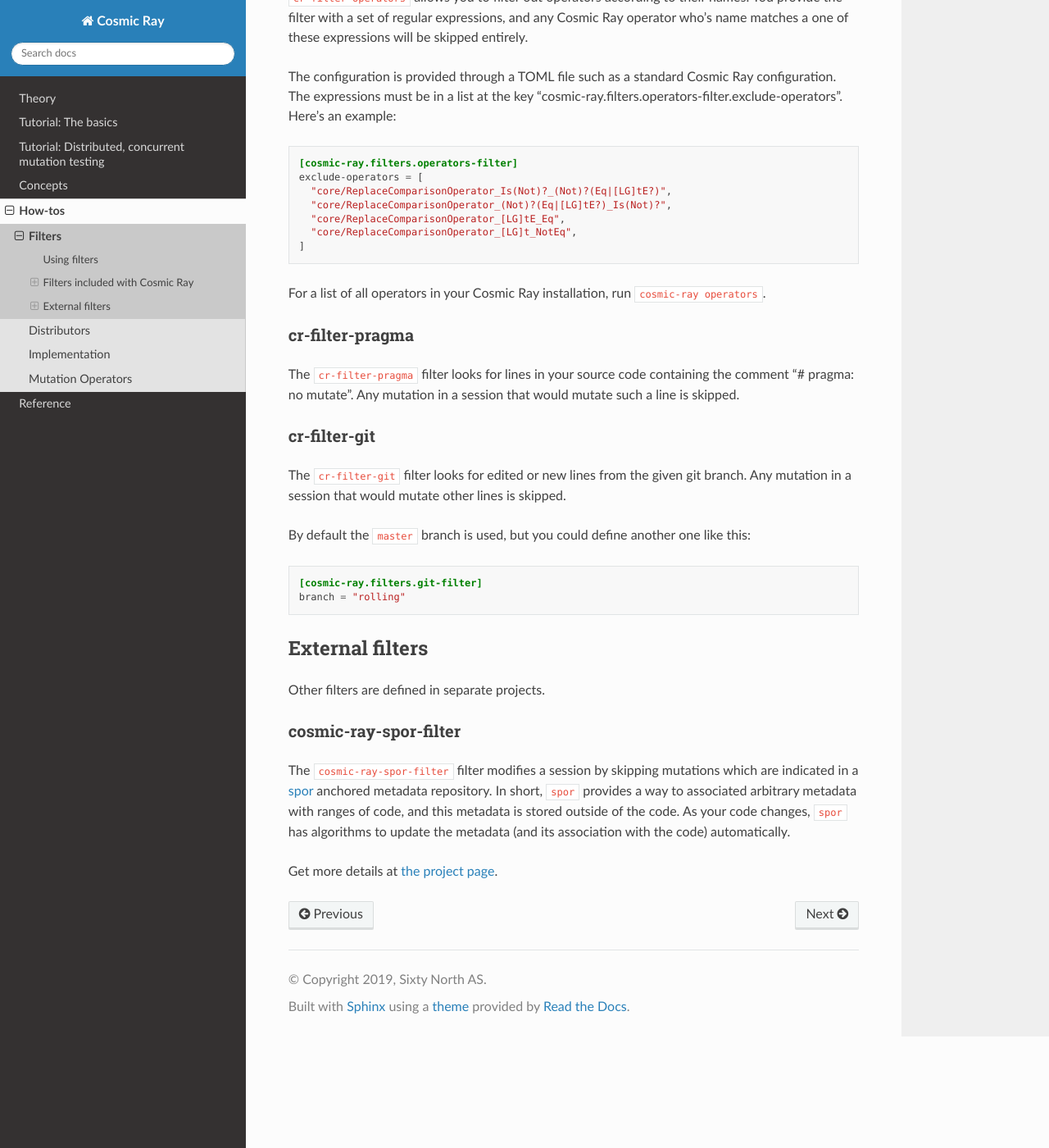
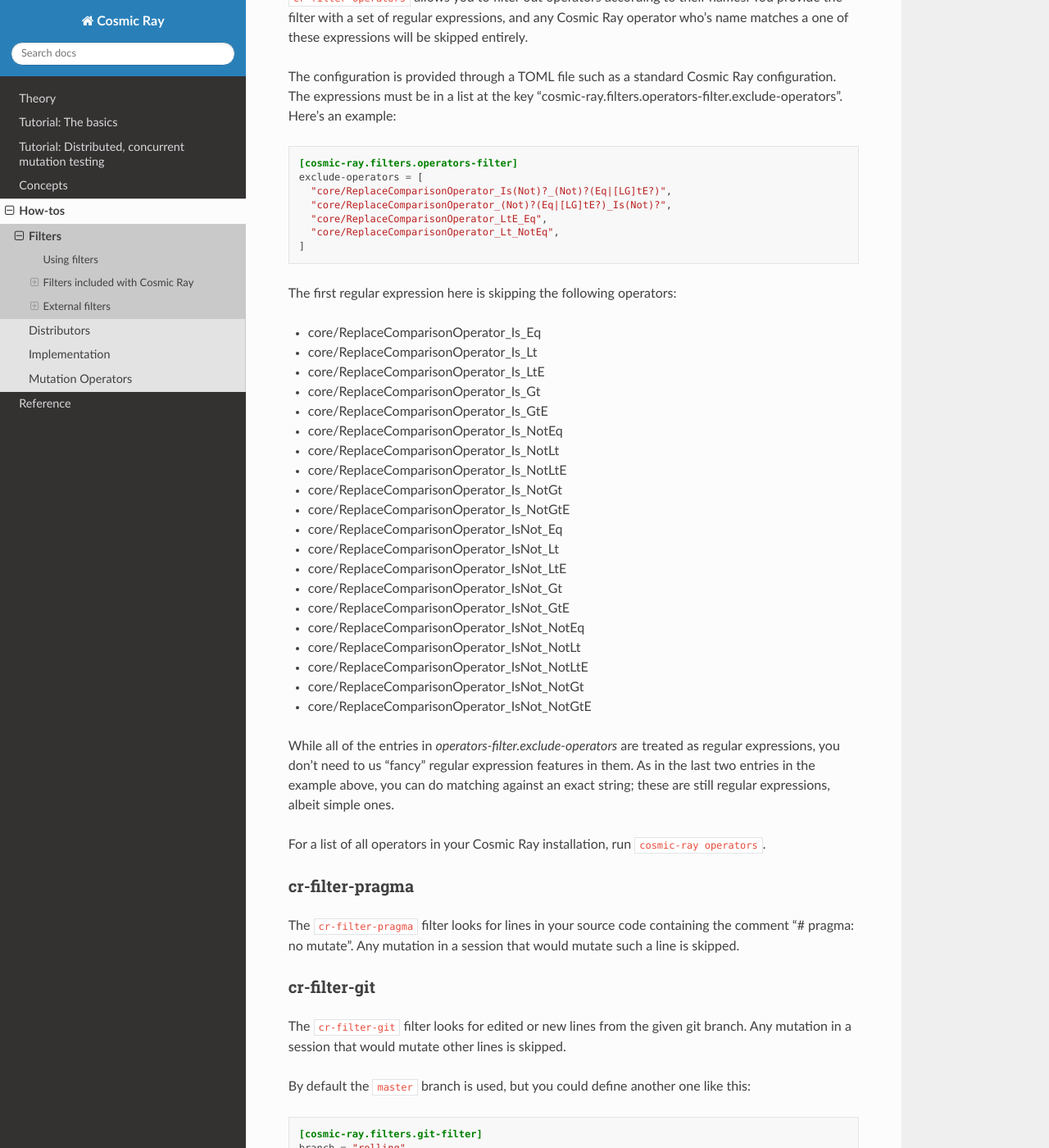
Before and after one commit to sixty-north/cosmic-ray, a Sphinx documentation site: the page built from docs/source/how-tos/filters.rst, in a window 1280 px wide and 1400 px high, scrolled down 1002 px. Shown: the whole window at 82% size. Built offline with Sphinx 7.4.7 and the Read the Docs theme 2.0.0, drawn with Linux system fonts in a browser that asks for light colours.

Commit message:
Added more explanation about the operator filter.

```diff
--- a/docs/source/how-tos/filters.rst
+++ b/docs/source/how-tos/filters.rst
@@ -50,9 +50,36 @@ in a list at the key "cosmic-ray.filters.operators-filter.exclude-operators". He
   exclude-operators = [
     "core/ReplaceComparisonOperator_Is(Not)?_(Not)?(Eq|[LG]tE?)",
     "core/ReplaceComparisonOperator_(Not)?(Eq|[LG]tE?)_Is(Not)?",
-    "core/ReplaceComparisonOperator_[LG]tE_Eq",
-    "core/ReplaceComparisonOperator_[LG]t_NotEq",
+    "core/ReplaceComparisonOperator_LtE_Eq",
+    "core/ReplaceComparisonOperator_Lt_NotEq",
   ]
+
+The first regular expression here is skipping the following operators:
+
+- core/ReplaceComparisonOperator_Is_Eq
+- core/ReplaceComparisonOperator_Is_Lt
+- core/ReplaceComparisonOperator_Is_LtE
+- core/ReplaceComparisonOperator_Is_Gt
+- core/ReplaceComparisonOperator_Is_GtE
+- core/ReplaceComparisonOperator_Is_NotEq
+- core/ReplaceComparisonOperator_Is_NotLt
+- core/ReplaceComparisonOperator_Is_NotLtE
+- core/ReplaceComparisonOperator_Is_NotGt
+- core/ReplaceComparisonOperator_Is_NotGtE
+- core/ReplaceComparisonOperator_IsNot_Eq
+- core/ReplaceComparisonOperator_IsNot_Lt
+- core/ReplaceComparisonOperator_IsNot_LtE
+- core/ReplaceComparisonOperator_IsNot_Gt
+- core/ReplaceComparisonOperator_IsNot_GtE
+- core/ReplaceComparisonOperator_IsNot_NotEq
+- core/ReplaceComparisonOperator_IsNot_NotLt
+- core/ReplaceComparisonOperator_IsNot_NotLtE
+- core/ReplaceComparisonOperator_IsNot_NotGt
+- core/ReplaceComparisonOperator_IsNot_NotGtE
+
+While all of the entries in `operators-filter.exclude-operators` are treated as regular expressions, you don't need to
+us "fancy" regular expression features in them. As in the last two entries in the example above, you can do matching
+against an exact string; these are still regular expressions, albeit simple ones.
 
 For a list of all operators in your Cosmic Ray installation, run ``cosmic-ray operators``.
 
```
